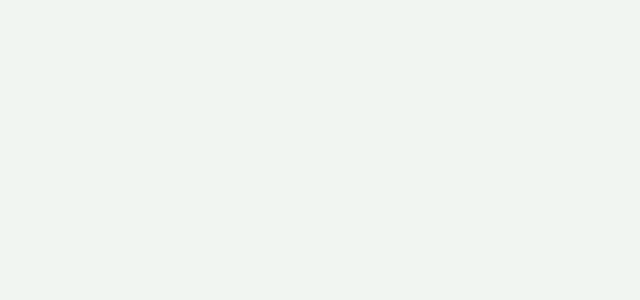
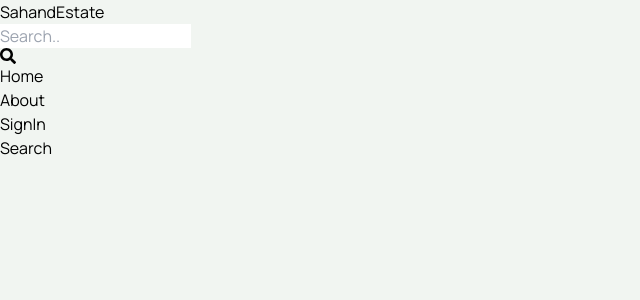
Before and after one commit to yash095desh/Mern_State, a React (Vite) app in the folder client/: page /search in a window 1280 px wide. Before the commit this address had no page. Shown: the top 300 px of the page, without its empty margins (0-640 px from the left). Built offline with nearby package versions, Linux system fonts and the light colour scheme.

Commit message:
completed search api

```diff
--- a/client/src/App.jsx
+++ b/client/src/App.jsx
@@ -10,6 +10,7 @@
 import CreateListing from './Pages/CreateListing'
 import UpdateListing from './Pages/UpdateListing'
 import Listing from './Pages/Listing'
+import Search from './Pages/Search'
 function App() {
   return (
     <BrowserRouter>
@@ -20,6 +21,7 @@
           <Route path='/signIn' element={<SignIn/>}/>
           <Route path='/signUp' element={<SignUp/>}/>
           <Route path='/listing/:id' element={<Listing/>}/>
+          <Route path='/search' element={<Search/>}/>
           <Route element={<Privatepage/>} >
               <Route path='/profile' element={<Profile/>}/>
               <Route path='/createListing' element={<CreateListing/>}/>
--- /dev/null
+++ b/client/src/Pages/Search.jsx
@@ -0,0 +1,9 @@
+import React from 'react'
+
+function Search() {
+  return (
+    <div>Search</div>
+  )
+}
+
+export default Search
```
Also changed, not shown: 1 other file (tests, documents, lock files or other folders).
